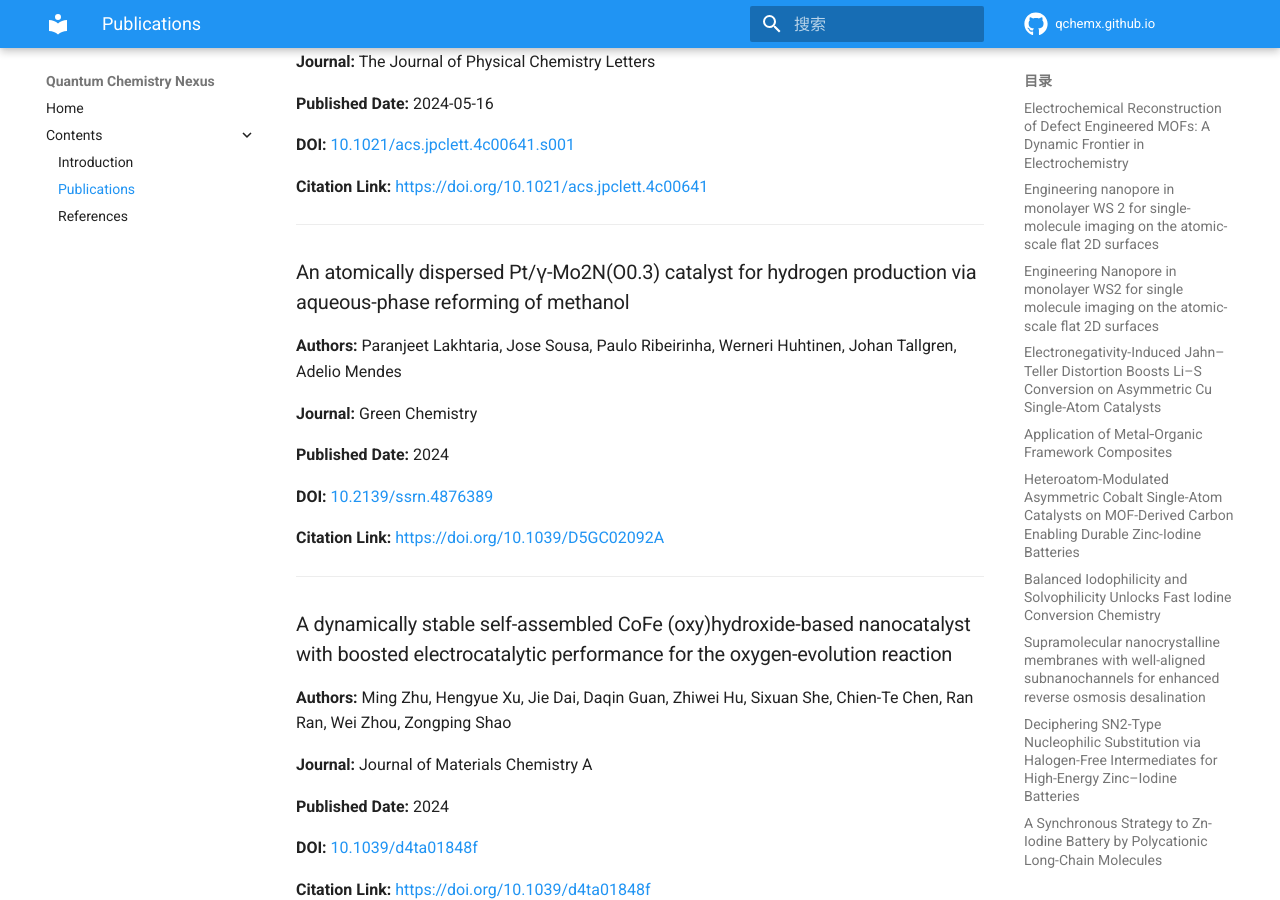
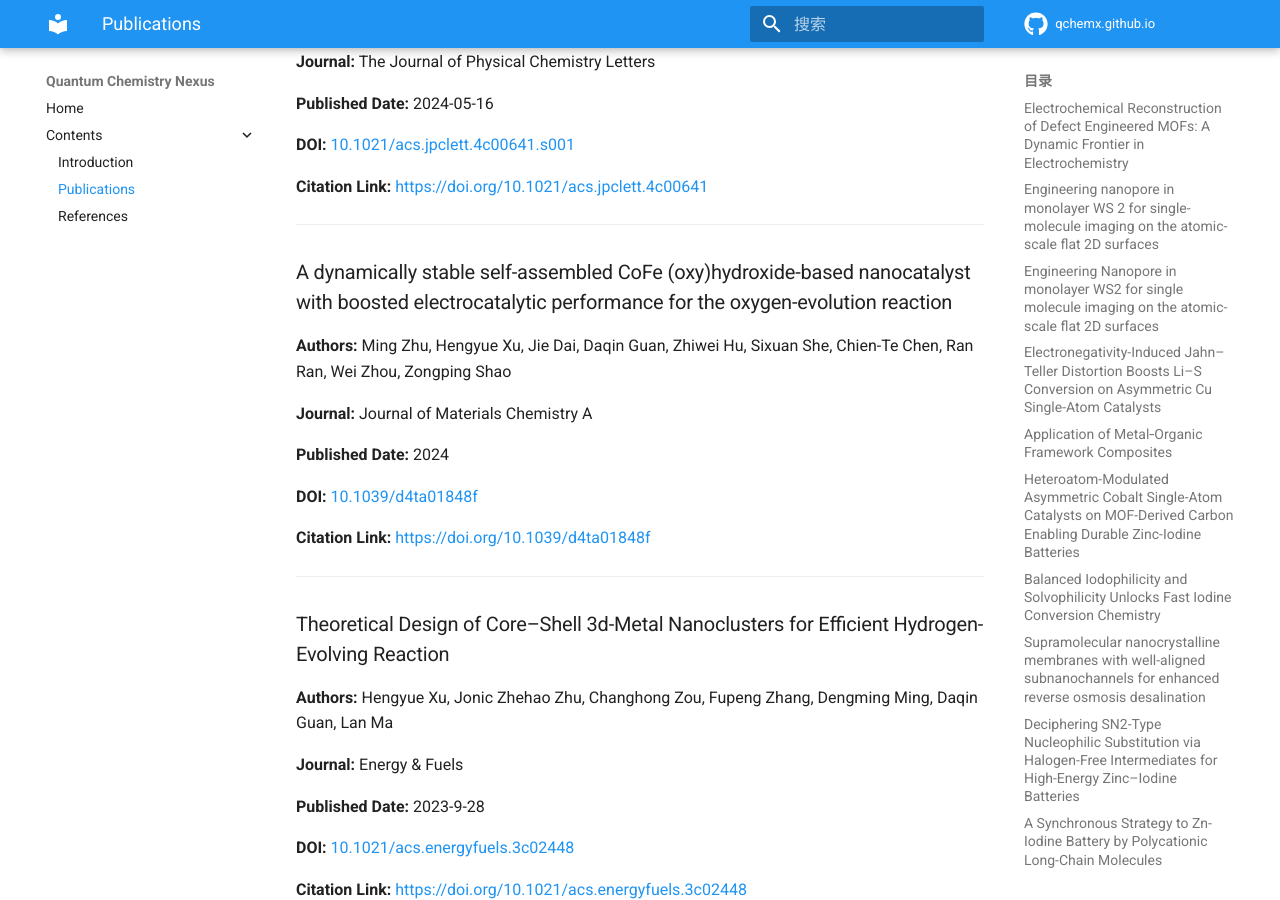
Before and after one commit to QChemX/qchemx.github.io, an MkDocs documentation site: the page built from docs/publications.md, in a window 1280 px wide and 900 px high, scrolled down 19819 px. Built offline with MkDocs 1.6.1 and Material for MkDocs 9.7.7, drawn with Linux system fonts in a browser that asks for light colours; comment, search, counter and statistics services are not loaded; some of the changed text lies outside the part shown.

Commit message:
[orcid sync] Update publications

```diff
--- a/docs/publications.md
+++ b/docs/publications.md
@@ -918,22 +918,6 @@ This page was generated automatically.
 
 ---
 
-### An atomically dispersed Pt/γ-Mo2N(O0.3) catalyst for hydrogen production via aqueous-phase reforming of methanol
-
-**Authors:** Paranjeet Lakhtaria, Jose Sousa, Paulo Ribeirinha, Werneri Huhtinen, Johan Tallgren, Adelio Mendes
-
-**Journal:** Green Chemistry
-
-**Published Date:** 2024
-
-**DOI:** [10.2139/ssrn.4876389](https://doi.org/10.2139/ssrn.4876389)
-
-**Citation Link:** [https://doi.org/10.1039/D5GC02092A](https://doi.org/10.1039/D5GC02092A)
-
-
-
----
-
 ### A dynamically stable self-assembled CoFe (oxy)hydroxide-based nanocatalyst with boosted electrocatalytic performance for the oxygen-evolution reaction
 
 **Authors:** Ming Zhu, Hengyue Xu, Jie Dai, Daqin Guan, Zhiwei Hu, Sixuan She, Chien-Te Chen, Ran Ran, Wei Zhou, Zongping Shao
```
Also changed, not shown: other parts of docs/publications.md (+16 -0 lines).
